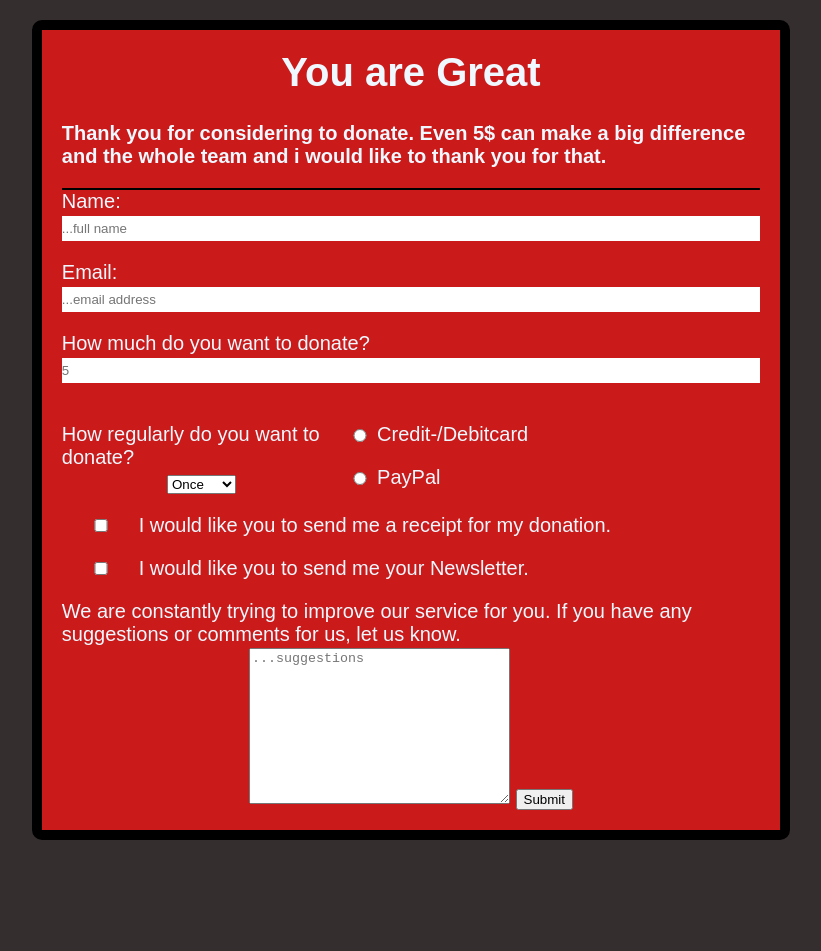
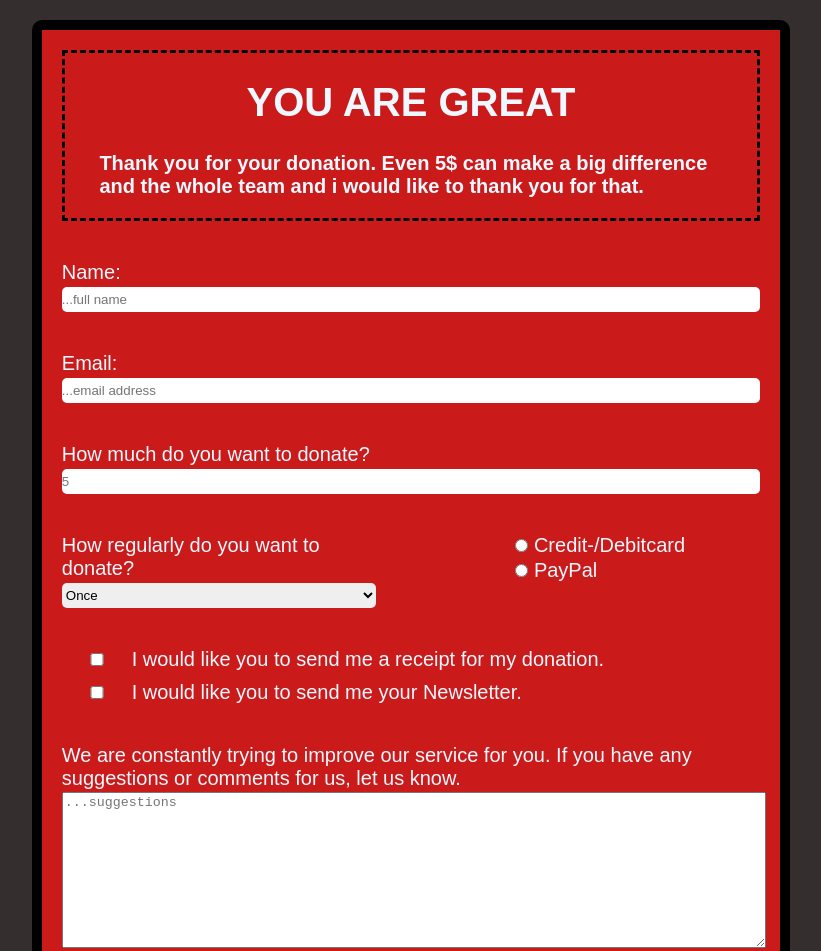
Before and after one commit to ERIKDE84/Survey-Form, a plain HTML site: page index.html in a window 1280 px wide. Shown: the top 951 px of the page, without its empty margins (229-1050 px from the left). Before the commit the page ends 860 px from the top, so only its background shows below. Drawn offline with Linux system fonts and the light colour scheme.

Commit message:
added styling of select, input, textarea

```diff
--- a/index.html
+++ b/index.html
@@ -10,10 +10,13 @@
 
 <body>
     <main>
-        <h1 id="title">You are Great</h1>
-        <p id="description">Thank you for considering to donate. Even 5$ can make a big difference and the whole team
+        <div class="header">
+            <h1 id="title">YOU ARE GREAT</h1>
+            <p id="description">Thank you for your donation. Even 5$ can make a big difference and the whole
+                team
                 and i
                 would like to thank you for that.</p>
+        </div>
 
         <form id="survey-form" action="">
             <label id="name-label" for="name">Name:</label>
@@ -49,6 +52,7 @@
                 </div>
             </div>
 
+            <div class="checkboxes-container">
                 <div class="checkboxes">
                     <input id="receipt" type="checkbox" value="receipt">
                     <label for="receipt">I would like you to send me a receipt for my donation.</label>
@@ -56,6 +60,7 @@
                 <div class="checkboxes">
                     <input id="newsletter" type="checkbox" value="newsletter">
                     <label for="newsletter">I would like you to send me your Newsletter.</label>
+                </div>
             </div>
 
             <label for="suggestions">We are constantly trying to improve our service for you.
--- a/styles.css
+++ b/styles.css
@@ -15,13 +15,16 @@ main{
     border-radius: 10px;
     padding: 20px;
 }
+.header{
+    border: black dashed 3px;
+}
 #title{
-    margin-top: 0px;
     text-align: center;
     font-weight: 700;
 }
 #description{
     font-weight: bold;
+    margin:20px 5%;
 }
 form{
     text-align: center;
@@ -29,33 +32,59 @@ form{
 form label{
     text-align: left;
     display: block;
-    margin: 20px auto 2px auto;
+    margin: 40px auto 2px auto;
 }
 form input{
     width: 100%;
     height: 25px;
     padding: 0px;
     border: 0px;
-}
-#name-label{
-    border-top: black 2px solid;
+    border-radius: 5px;
+    outline: none;
 }
 form .regularity-payment{
     display: flex;
-    margin: 20px auto 2px auto;
+    justify-content: space-between;
+    margin: 40px auto 0px auto;
+    padding: 20px auto 0px auto ;
 }
 .regularity, .payment{
-    width: 40%;
+    width: 45%;
 }
-form .checkboxes, .paymentservice{
+.regularity label{
+    margin-top: 0px;
+}
+.regularity select{
+    width: 100%;
+    height: 25px;
+    padding: 0px;
+    border: 0px;
+    border-radius: 5px;
+    outline: none;
+}
+form .checkboxes-container{
+    margin: 40px auto 2px auto;
+}
+form .checkboxes{
     display: flex;
     align-items: center;
-    margin: 20px auto 2px auto;
+    margin:10px auto 0px auto;
+}
+form .paymentservice{
+    display: flex;
+    align-items: center;
+    margin: 0px auto 2px 20%;
 }
 #receipt, #newsletter, #creditdebitcard, #paypal{
     width: 10%;
     height: auto;
+    margin: 0px;
 }
 .checkboxes label, .paymentservice label{
     margin: 0px;
 }
+#suggestions{
+    outline: none;
+    width: 100%;
+    height: 15%;
+}
```
Lines whose indentation alone changed are shown as unchanged.
